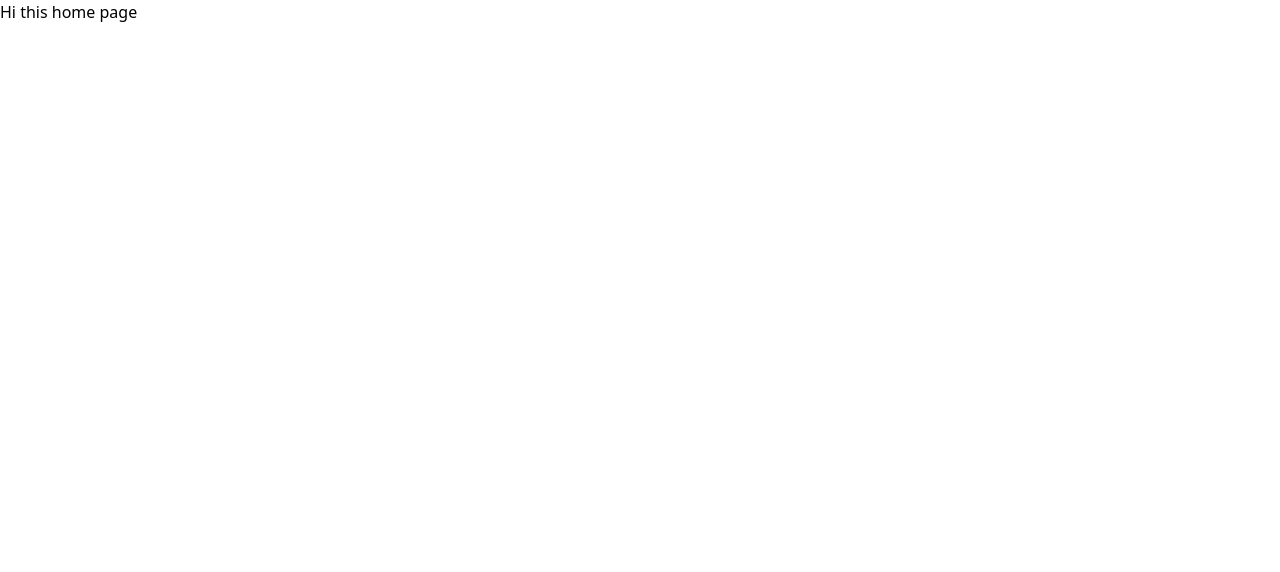
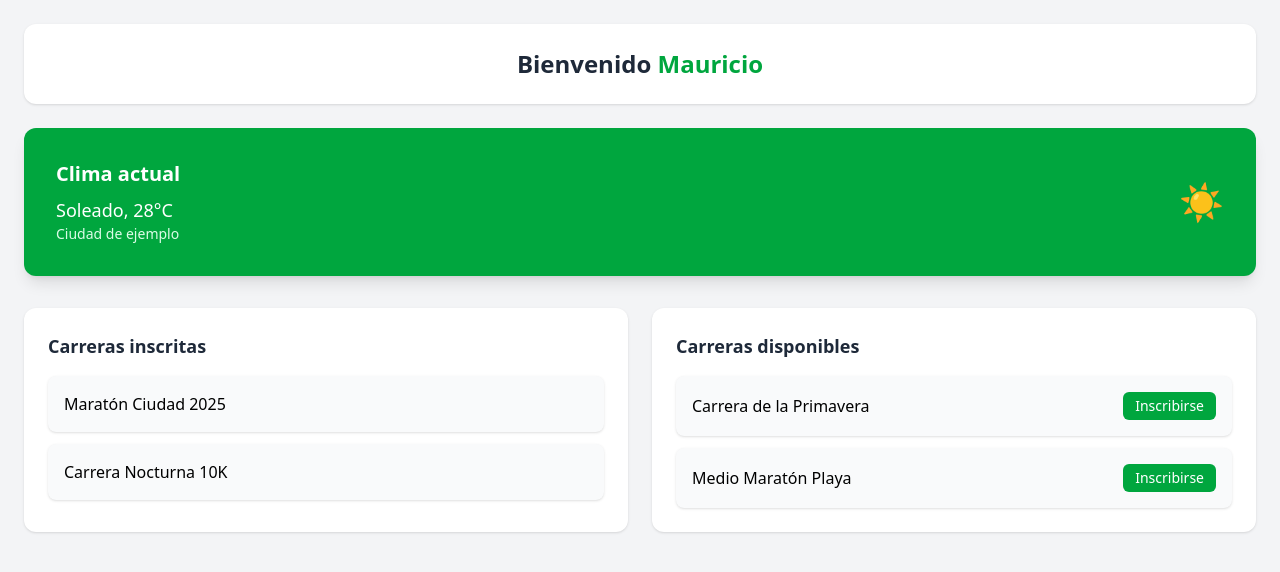
Before and after one commit to MEZLYSO/RunApp_Front, a React (Vite) app in the folder app/: page /home in a window 1280 px wide. Shown: the top 572 px of the page. Built offline with nearby package versions, Linux system fonts and the light colour scheme; no server answers.

Commit message:
Home page Desing

```diff
--- a/app/src/presentation/hooks/useForm.tsx
+++ b/app/src/presentation/hooks/useForm.tsx
@@ -18,7 +18,6 @@ const useForm = () => {
     e.preventDefault()
     navigate('/home', { replace: true })
   }
-
 
   // Functions for change type in Input password
   const initialStateType = { type: 'password', text: '🙈' }
--- a/app/src/presentation/pages/Home/HomePage.tsx
+++ b/app/src/presentation/pages/Home/HomePage.tsx
@@ -1,8 +1,80 @@
+import { useEffect } from "react";
+
 function HomePage() {
+  useEffect(() => {
+    if ("geolocation" in navigator) {
+      navigator.geolocation.getCurrentPosition(
+        (position) => {
+          console.log("Latitud:", position.coords.latitude);
+          console.log("Longitud:", position.coords.longitude);
+        },
+        (error) => {
+          console.error("Error al obtener ubicación:", error.message);
+        }
+      );
+    } else {
+      console.error("La geolocalización no está soportada en este navegador.");
+    }
+  }, []);
+
   return (
-    <div>
-      Hi this home page
-    </div>
+    <>
+      <div className="min-h-screen bg-gray-100 p-6">
+
+        {/* <!-- Bienvenida --> */}
+        <header className="bg-white rounded-xl shadow p-6 mb-6 flex items-center justify-center">
+          <h1 className="text-2xl font-bold text-gray-800">
+            Bienvenido <span className="text-green-600">Mauricio</span>
+          </h1>
+        </header>
+
+        {/* <!-- Banner clima --> */}
+        <section className="bg-green-600 text-white rounded-xl shadow-lg p-8 mb-8 flex flex-col md:flex-row items-center justify-between">
+          <div>
+            <h2 className="text-xl font-semibold mb-2">Clima actual</h2>
+            <p className="text-lg">Soleado, 28°C</p>
+            <p className="text-sm text-green-100">Ciudad de ejemplo</p>
+          </div>
+          <div className="mt-4 md:mt-0">
+            {/* <!-- Ícono de clima --> */}
+            <span
+              className="text-4xl"
+            >☀️</span>
+          </div>
+        </section>
+
+        {/* <!-- Carreras --> */}
+        <section className="grid grid-cols-1 md:grid-cols-2 gap-6">
+
+          {/* <!-- Carreras inscritas --> */}
+          <div className="bg-white rounded-xl shadow p-6">
+            <h3 className="text-lg font-semibold mb-4 text-gray-800">Carreras inscritas</h3>
+            <ul className="space-y-3">
+              <li className="p-4 bg-gray-50 rounded-lg shadow-sm">Maratón Ciudad 2025</li>
+              <li className="p-4 bg-gray-50 rounded-lg shadow-sm">Carrera Nocturna 10K</li>
+            </ul>
+          </div>
+
+          {/* <!-- Carreras disponibles --> */}
+          <div className="bg-white rounded-xl shadow p-6">
+            <h3 className="text-lg font-semibold mb-4 text-gray-800">Carreras disponibles</h3>
+            <ul className="space-y-3">
+              <li className="p-4 bg-gray-50 rounded-lg shadow-sm flex items-center justify-between">
+                Carrera de la Primavera
+                <button className="bg-green-600 hover:bg-green-700 text-white px-3 py-1 rounded-md text-sm">Inscribirse</button>
+              </li>
+              <li className="p-4 bg-gray-50 rounded-lg shadow-sm flex items-center justify-between">
+                Medio Maratón Playa
+                <button className="bg-green-600 hover:bg-green-700 text-white px-3 py-1 rounded-md text-sm">Inscribirse</button>
+              </li>
+            </ul>
+          </div>
+
+        </section>
+
+      </div>
+
+    </>
   )
 }
 
```
Also changed, not shown: 2 other files (tests, documents, lock files or other folders).
